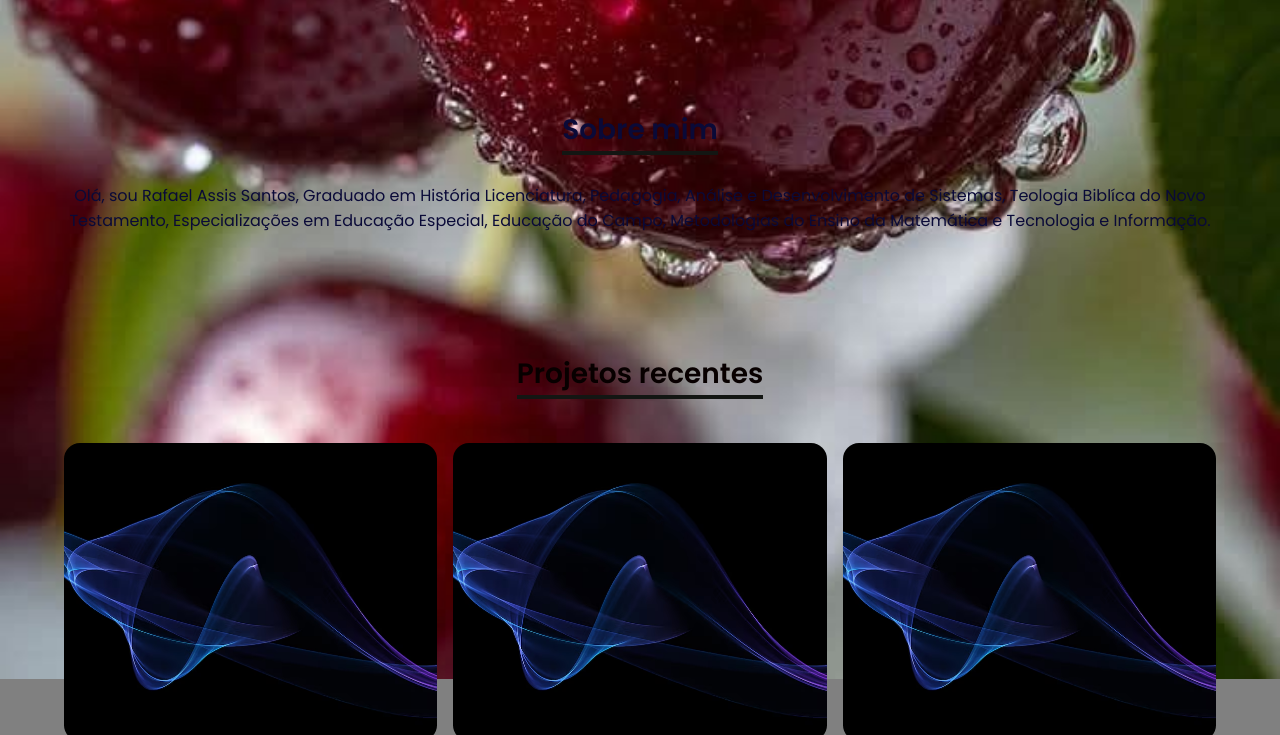
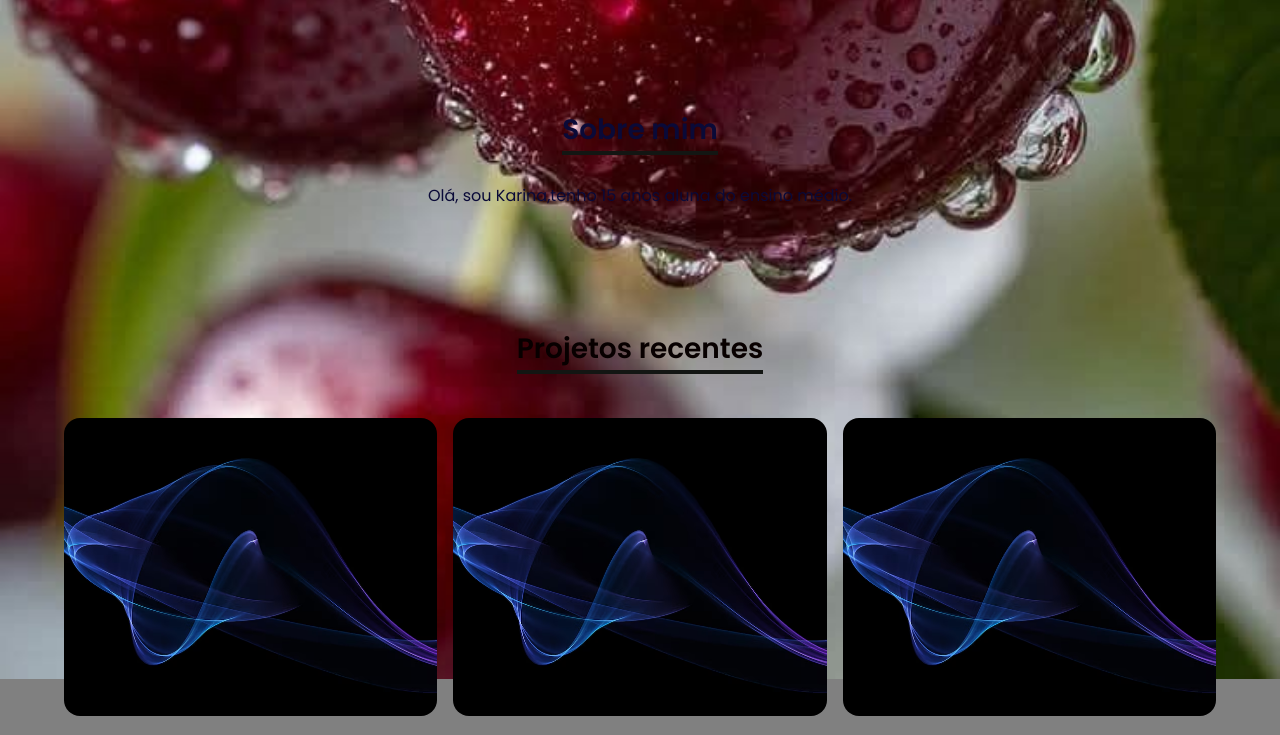
Before and after one commit to karin-xlz/Agrinho2025, a plain HTML site: page index.html in a window 1280 px wide. Shown: the part 1561-2296 px from the top of the page. Drawn offline with Linux system fonts and the light colour scheme.

Commit message:
Update index.html

```diff
--- a/index.html
+++ b/index.html
@@ -42,7 +42,7 @@
      <header class="header" id="header">
       <nav class="nav">
         <div class="nav__content container">
-          <a href="#" class="nav__logo"><span> 🌱🌱🌱</span></a>
+          <a href="#" class="nav__logo"><span> 🍒🍒🍒</span></a>
           <ul class="nav__links">
             <li class="nav__link"><a href="#header">Pagina inicial</a></li>
             <li class="nav__link"><a href="#services">Serviços</a></li>
@@ -101,9 +101,7 @@
       <section class="about" id="about">
         <div class="section__content container">
           <h2 class="section__title">Sobre mim</h2>
-          <p class="about__text">Olá, sou Rafael Assis Santos, Graduado em História Licenciatura, Pedagogia, Análise e Desenvolvimento de Sistemas,
-          Teologia Biblíca do Novo Testamento, Especializações em Educação Especial,
-          Educação do Campo, Metodologias do Ensino da Matemática e Tecnologia e Informação.</p>
+          <p class="about__text">Olá, sou Karina,tenho 15 anos aluna do ensino médio.</p>
 
         </div>
       </section>
```
